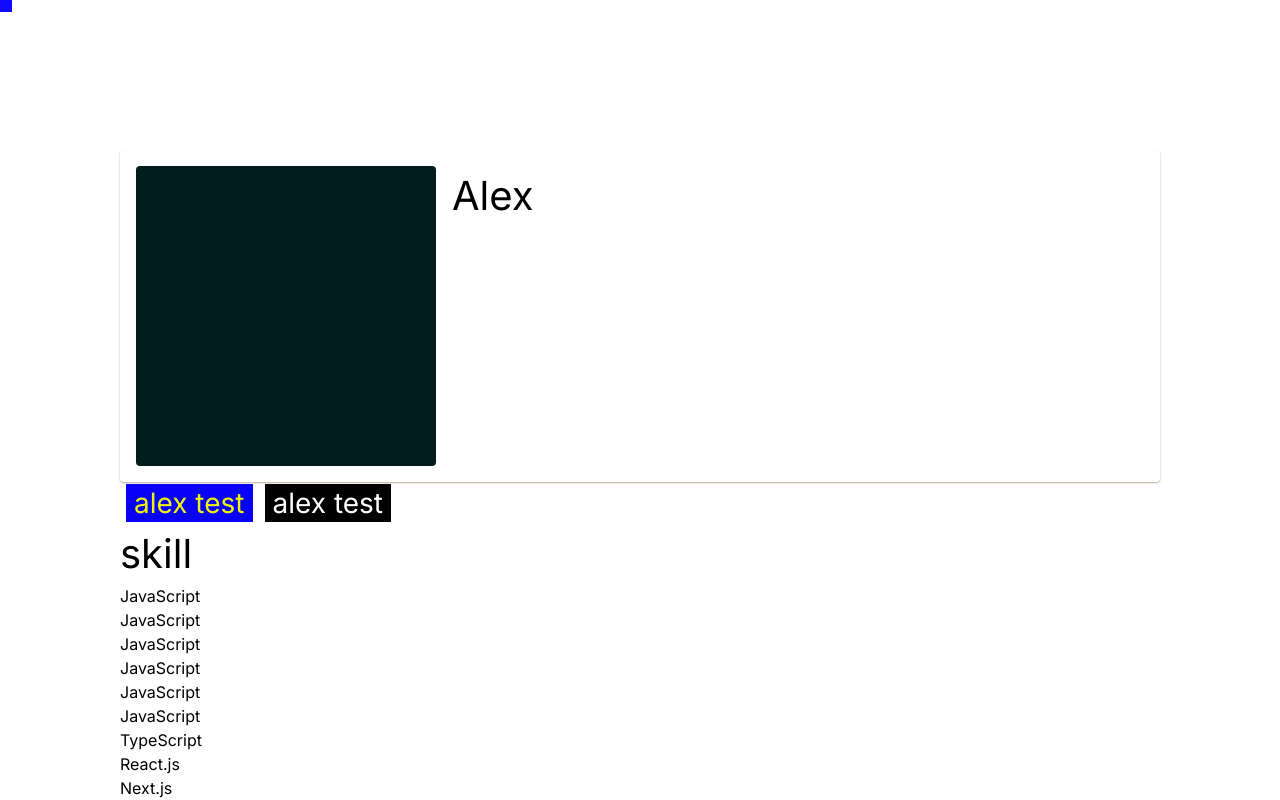
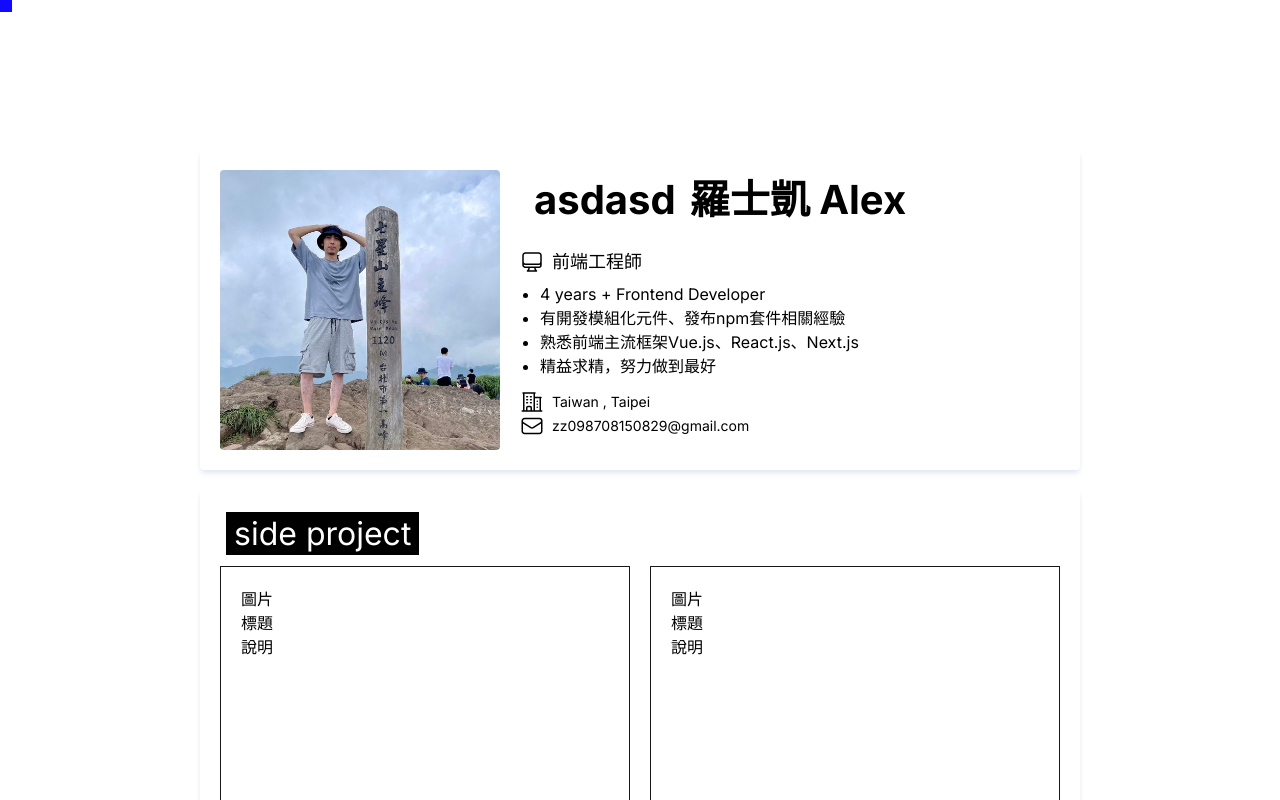
Before and after one commit to alexlocode/me, a Next.js app: page / in a window 1280 px wide. Shown: the top 800 px of the page. Built offline with nearby package versions, Linux system fonts and the light colour scheme.

Commit message:
feat: add

```diff
--- a/app/page.tsx
+++ b/app/page.tsx
@@ -1,11 +1,8 @@
-"use client";
-import useCursorAnimated from "../hooks/use-cursor-animated";
 import Info from "../components/info";
-import { Session } from "inspector";
+import CursorAnimationBlock from "../components/cursor-animation-block";
+import SideProject from "../components/side-project";
 
 const Home = () => {
-  const { positions, DELAY } = useCursorAnimated();
-
   return (
     <main
       className="w-full overflow-hidden bg-white"
@@ -15,7 +12,8 @@ const Home = () => {
     >
       <div className="bg-white duration-300">
         <Info />
-        <div className="container px-[120px] relative z-[2] mix-blend-difference text-white m-auto">
+        <SideProject />
+        <div className="container px-[200px] mix-blend-difference text-white m-auto">
           <h2 className="text-[28px]">
             <span className="before:summary-[''] mx-1 whitespace-nowrap px-2 text-main before:absolute before:inset-0 before:-z-1 before:m-auto before:h-[calc(100%_+_4px)] before:w-full before:bg-[#f7ff09] md:mx-1.5">
               alex test
@@ -27,6 +25,9 @@ const Home = () => {
 
           <section>
             <h2 className="text-[40px]">skill</h2>
+            <span className="before:summary-[''] mx-1 whitespace-nowrap px-2 text-black before:absolute before:inset-0 before:-z-1 before:m-auto before:h-[calc(100%_+_4px)] before:w-full before:bg-white md:mx-1.5">
+              alex test
+            </span>
             <p>JavaScript</p>
             <p>JavaScript</p>
             <p>JavaScript</p>
@@ -43,27 +44,7 @@ const Home = () => {
         </div>
       </div>
 
-      <div className="fixed top-0 left-0 mix-blend-difference z-[999] pointer-events-none">
-        {positions.map((pos, index) => (
-          <div
-            key={index}
-            className="absolute"
-            style={{
-              transition: `transform ${DELAY * (index + 1)}ms linear`,
-              transform: `translate(${pos.x}px, ${pos.y}px) scale(${
-                1 - index * 0.1
-              })`,
-            }}
-          >
-            <div
-              className="w-6 aspect-square bg-special"
-              style={{
-                transform: "translate(-12px, -12px)",
-              }}
-            />
-          </div>
-        ))}
-      </div>
+      <CursorAnimationBlock />
     </main>
   );
 };
--- /dev/null
+++ b/components/cursor-animation-block.tsx
@@ -0,0 +1,32 @@
+"use client";
+import useCursorAnimated from "../hooks/use-cursor-animated";
+
+const CursorAnimationBlock = () => {
+  const { positions, DELAY } = useCursorAnimated();
+
+  return (
+    <div className="fixed top-0 left-0 mix-blend-difference z-[999] pointer-events-none">
+      {positions.map((pos, index) => (
+        <div
+          key={index}
+          className="absolute"
+          style={{
+            transition: `transform ${DELAY * (index + 1)}ms linear`,
+            transform: `translate(${pos.x}px, ${pos.y}px) scale(${
+              1 - index * 0.1
+            })`,
+          }}
+        >
+          <div
+            className="w-6 aspect-square bg-special"
+            style={{
+              transform: "translate(-12px, -12px)",
+            }}
+          />
+        </div>
+      ))}
+    </div>
+  );
+};
+
+export default CursorAnimationBlock;
--- a/components/info.tsx
+++ b/components/info.tsx
@@ -1,11 +1,87 @@
+import Image from "next/image";
+import profilePic from "../public/photo.jpg";
+
 const Info = () => {
   return (
-    <section className="container px-[120px] relative z-[2] mix-blend-difference text-white m-auto pt-32 md:pt-[150px]">
-      <div className="rounded p-4 flex gap-4 shadow-sm shadow-slate-600">
-        <div className="">
-          <div className="w-[300px] rounded overflow-hidden aspect-square bg-red-100"></div>
+    <section className="container px-[200px] z-[2] m-auto pt-32 md:pt-[150px] pb-5">
+      <div className="rounded p-5 flex gap-5 shadow-md shadow-slate-200">
+        <div className="w-[280px] rounded overflow-hidden aspect-square shrink-0">
+          <Image
+            className="object-contain"
+            src={profilePic}
+            alt="Picture of the me"
+            priority={true}
+          />
         </div>
-        <h1 className="text-[40px]">Alex</h1>
+
+        <div className="grid">
+          <h1 className="text-[40px] font-bold">
+            <span className="before:summary-[''] mx-1 whitespace-nowrap px-2 text-black before:absolute before:inset-0 before:-z-1 before:m-auto before:h-[calc(100%_+_4px)] before:w-full before:bg-white md:mx-1.5">
+              asdasd
+            </span>
+            羅士凱 Alex
+          </h1>
+          <h2 className="text-lg flex items-center gap-2">
+            <svg
+              xmlns="http://www.w3.org/2000/svg"
+              fill="none"
+              viewBox="0 0 24 24"
+              strokeWidth="1.5"
+              stroke="currentColor"
+              className="size-6"
+            >
+              <path
+                strokeLinecap="round"
+                strokeLinejoin="round"
+                d="M9 17.25v1.007a3 3 0 0 1-.879 2.122L7.5 21h9l-.621-.621A3 3 0 0 1 15 18.257V17.25m6-12V15a2.25 2.25 0 0 1-2.25 2.25H5.25A2.25 2.25 0 0 1 3 15V5.25m18 0A2.25 2.25 0 0 0 18.75 3H5.25A2.25 2.25 0 0 0 3 5.25m18 0V12a2.25 2.25 0 0 1-2.25 2.25H5.25A2.25 2.25 0 0 1 3 12V5.25"
+              />
+            </svg>
+            前端工程師
+          </h2>
+
+          <ul className="list-disc pl-5">
+            <li>4 years + Frontend Developer</li>
+            <li>有開發模組化元件、發布npm套件相關經驗</li>
+            <li>熟悉前端主流框架Vue.js、React.js、Next.js</li>
+            <li>精益求精，努力做到最好</li>
+          </ul>
+          <div className="">
+            <p className="text-sm flex items-center gap-2">
+              <svg
+                xmlns="http://www.w3.org/2000/svg"
+                fill="none"
+                viewBox="0 0 24 24"
+                strokeWidth={1.5}
+                stroke="currentColor"
+                className="size-6"
+              >
+                <path
+                  strokeLinecap="round"
+                  strokeLinejoin="round"
+                  d="M2.25 21h19.5m-18-18v18m10.5-18v18m6-13.5V21M6.75 6.75h.75m-.75 3h.75m-.75 3h.75m3-6h.75m-.75 3h.75m-.75 3h.75M6.75 21v-3.375c0-.621.504-1.125 1.125-1.125h2.25c.621 0 1.125.504 1.125 1.125V21M3 3h12m-.75 4.5H21m-3.75 3.75h.008v.008h-.008v-.008Zm0 3h.008v.008h-.008v-.008Zm0 3h.008v.008h-.008v-.008Z"
+                />
+              </svg>
+              Taiwan , Taipei
+            </p>
+            <p className="text-sm flex items-center gap-2">
+              <svg
+                xmlns="http://www.w3.org/2000/svg"
+                fill="none"
+                viewBox="0 0 24 24"
+                strokeWidth={1.5}
+                stroke="currentColor"
+                className="size-6"
+              >
+                <path
+                  strokeLinecap="round"
+                  strokeLinejoin="round"
+                  d="M21.75 6.75v10.5a2.25 2.25 0 0 1-2.25 2.25h-15a2.25 2.25 0 0 1-2.25-2.25V6.75m19.5 0A2.25 2.25 0 0 0 19.5 4.5h-15a2.25 2.25 0 0 0-2.25 2.25m19.5 0v.243a2.25 2.25 0 0 1-1.07 1.916l-7.5 4.615a2.25 2.25 0 0 1-2.36 0L3.32 8.91a2.25 2.25 0 0 1-1.07-1.916V6.75"
+                />
+              </svg>
+              zz098708150829@gmail.com
+            </p>
+          </div>
+        </div>
       </div>
     </section>
   );
--- /dev/null
+++ b/components/side-project.tsx
@@ -0,0 +1,29 @@
+const SideProject = () => {
+  return (
+    <section className="container px-[200px] text-white m-auto pb-5">
+      <div className="p-5 shadow-md shadow-slate-200">
+        <div className="mix-blend-difference">
+          <h2 className="text-[32px] pb-2">
+            <span className="before:summary-[''] mx-1 whitespace-nowrap px-2 text-black before:absolute before:inset-0 before:-z-1 before:m-auto before:h-[calc(100%_+_4px)] before:w-full before:bg-white md:mx-1.5">
+              side project
+            </span>
+          </h2>
+          <div className="flex gap-5">
+            <div className="flex-1 aspect-square border p-5">
+              <p>圖片</p>
+              <h4>標題</h4>
+              <p>說明</p>
+            </div>
+            <div className="flex-1 aspect-square border p-5">
+              <p>圖片</p>
+              <h4>標題</h4>
+              <p>說明</p>
+            </div>
+          </div>
+        </div>
+      </div>
+    </section>
+  );
+};
+
+export default SideProject;
```
Also changed, not shown: public/photo.jpg (added).
